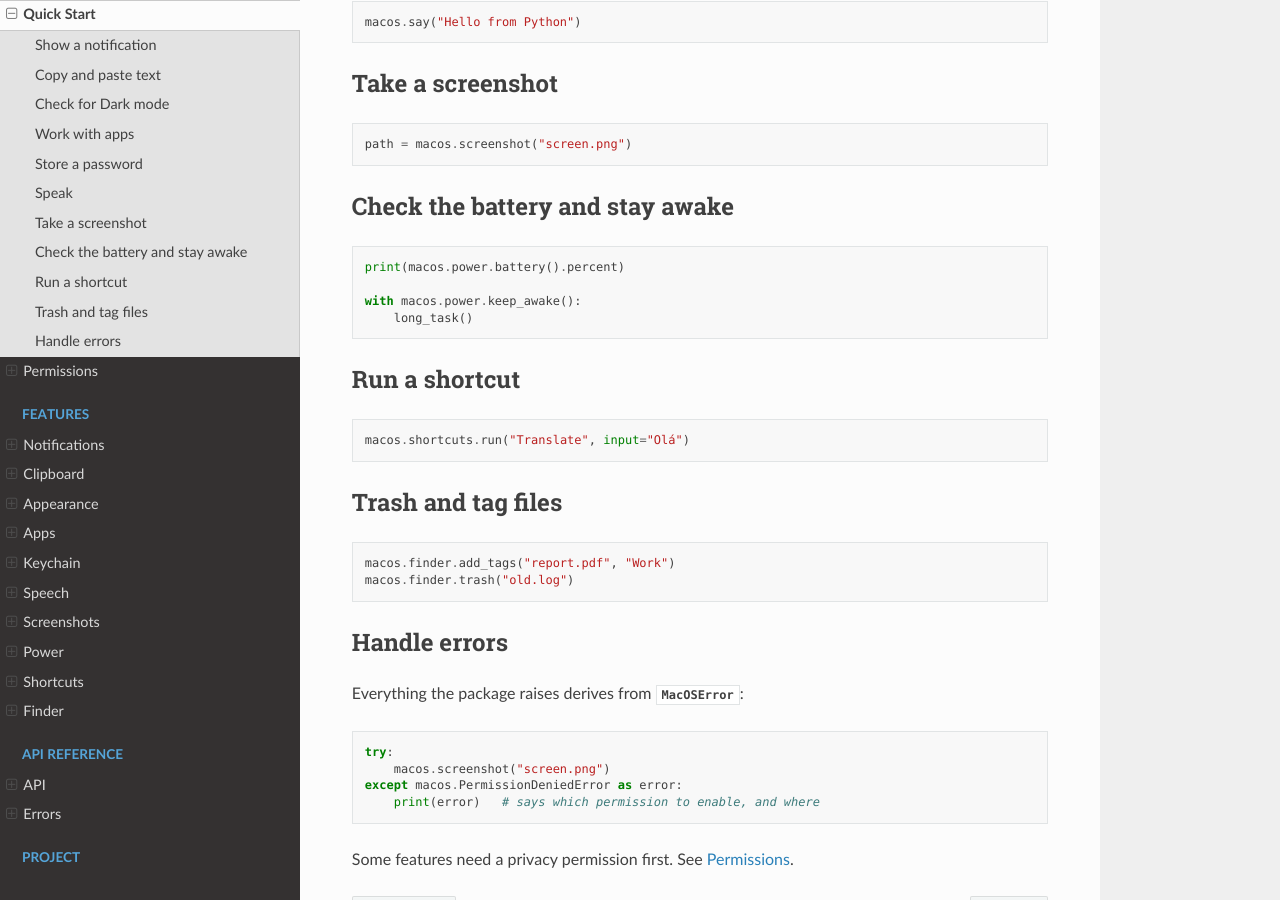
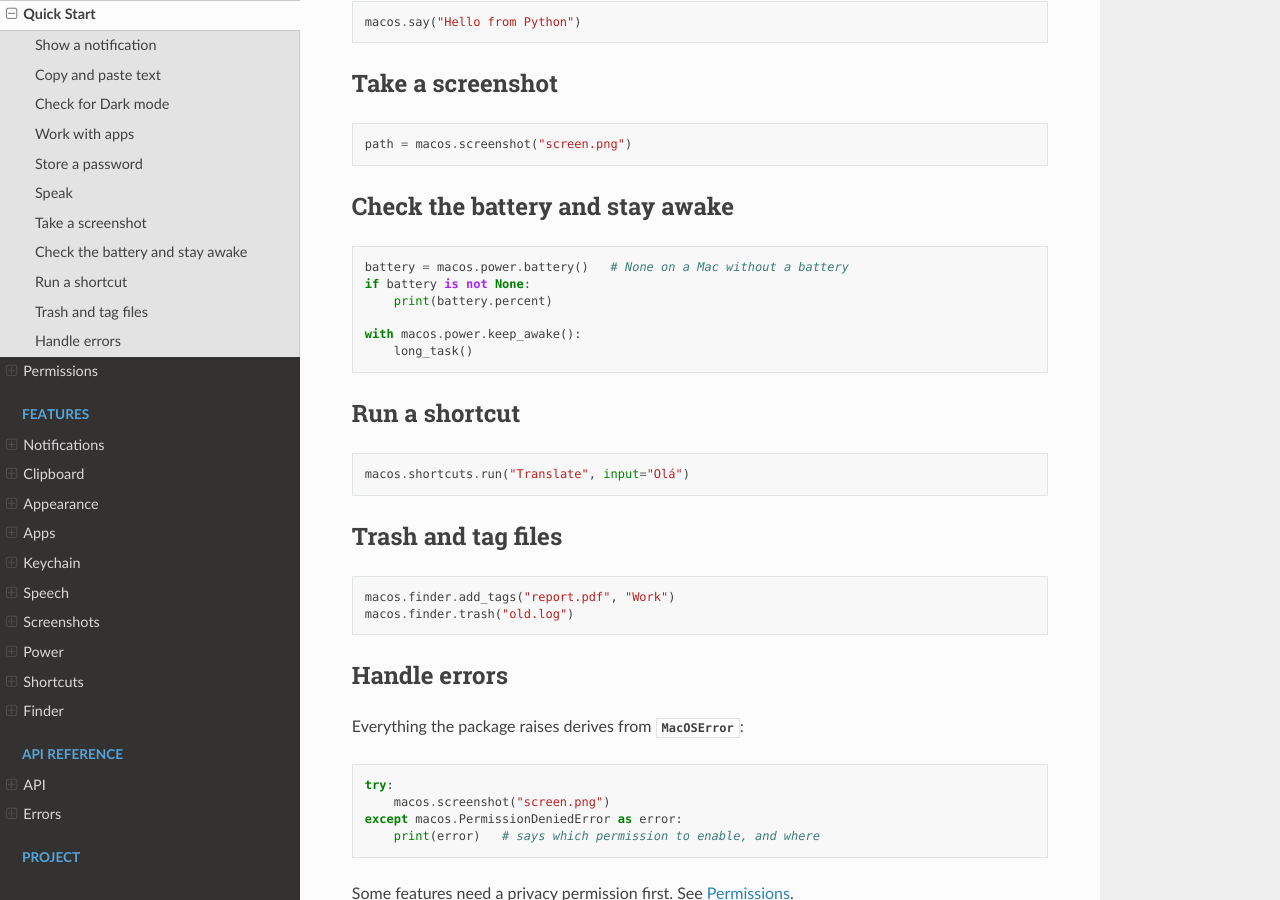
Before and after one commit to JeanExtreme002/macOS, a Sphinx documentation site: the page built from docs/quickstart.md, in a window 1280 px wide and 900 px high, scrolled down 1028 px. Built offline with Sphinx 7.4.7 and the Read the Docs theme 3.1.0, drawn with Linux system fonts in a browser that asks for light colours; comment, search, counter and statistics services are not loaded.

Commit message:
fix: address the Copilot review on the v1.1 PR
- notifications.is_allowed() checks the platform first, so it raises
  NotSupportedError outside macOS like every other public function.
- Reword the blocked-notification error: macOS would drop the
  notification silently; say where to turn notifications on.
- Quick Start: handle battery() returning None on Macs without one.

````diff
--- a/docs/quickstart.md
+++ b/docs/quickstart.md
@@ -56,7 +56,9 @@
 ## Check the battery and stay awake
 
 ```python
-print(macos.power.battery().percent)
+battery = macos.power.battery()   # None on a Mac without a battery
+if battery is not None:
+    print(battery.percent)
 
 with macos.power.keep_awake():
     long_task()
````
Also changed, not shown: 2 other files.
